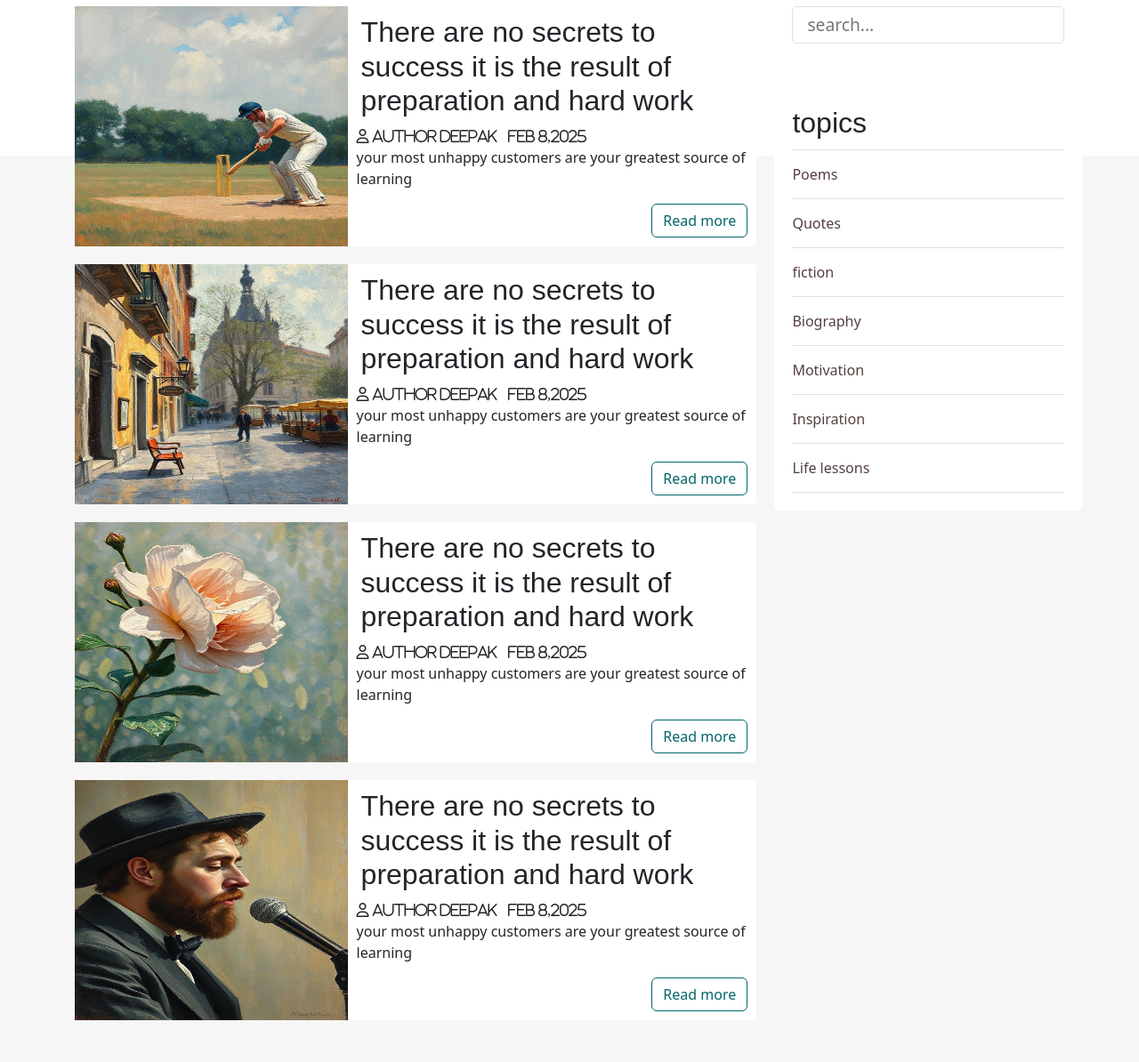
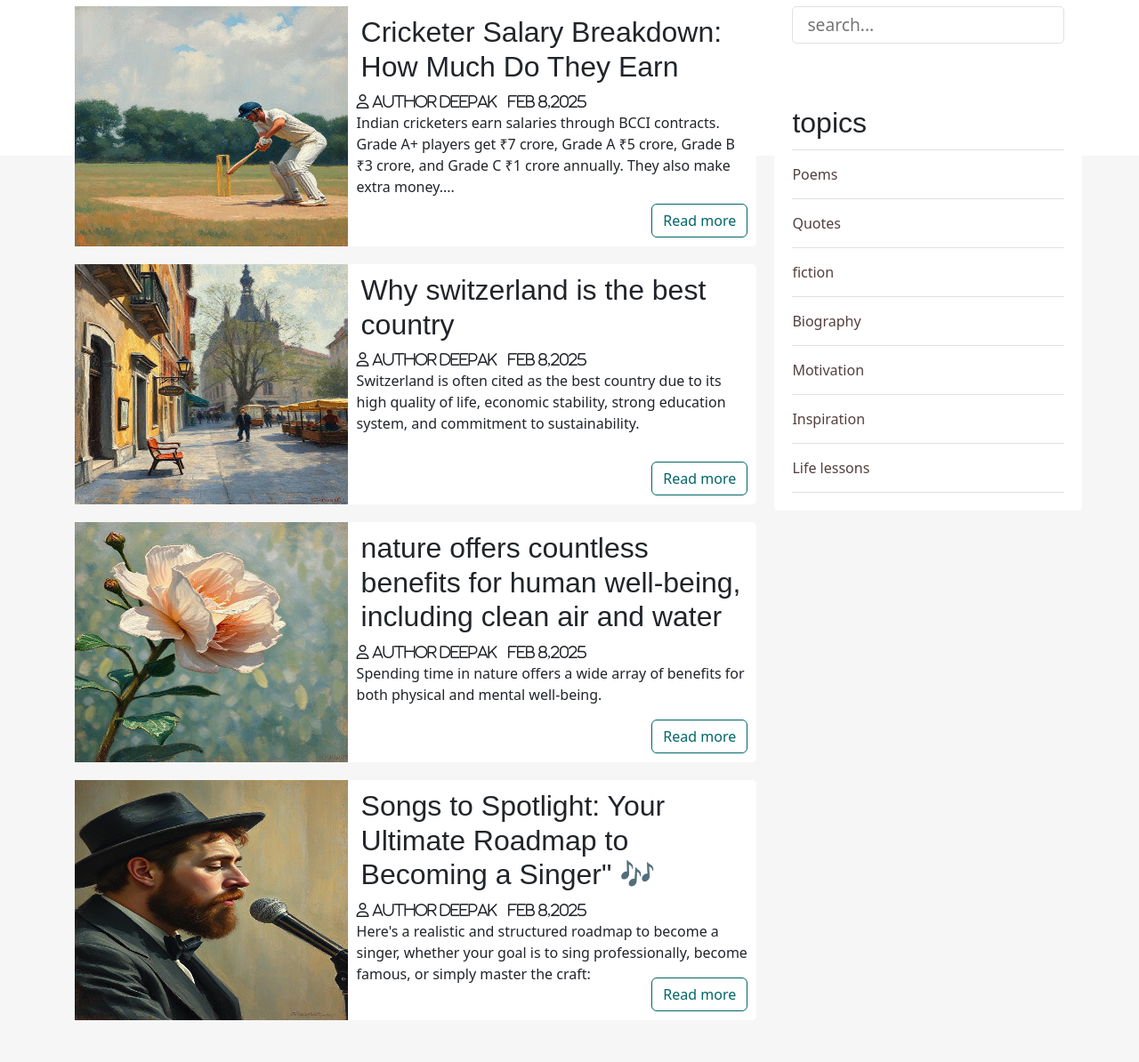
Before and after one commit to alexroyzz/blog-website, a plain HTML site: page index.html in a window 1280 px wide. Shown: the part 625-1819 px from the top of the page at 89% size. Drawn offline with nearby package versions, Linux system fonts and the light colour scheme; a web font is replaced by a local one.

Commit message:
Update index.html

```diff
--- a/index.html
+++ b/index.html
@@ -79,7 +79,7 @@
                     </div>
                 </div>
                 <div class="post">
-                    <img src="images/globa;l.jpeg" alt="" class="simage">
+                    <img src="images/global.jpeg" alt="" class="simage">
                     <div class="postinfo">
                         <h4><a href="single.html" style="color: inherit; text-decoration: none;"> Global</a></h4>
                         <i class="fa-solid fa-user">Author Deepak</i>
@@ -115,14 +115,14 @@
                 <div class="post clearfix">
                     <img src="cricket.jpg" alt="" class="post-image">
                     <div class="post-preview">
-                        <h2><a href="single.html" style="color: inherit; text-decoration: none;">There are no secrets to
-                                success it is the result of preparation and
-                                hard work</a></h2>
+                        <h2><a href="single.html" style="color: inherit; text-decoration: none;">Cricketer Salary
+                                Breakdown: How Much Do They Earn</a></h2>
                         <i class="far fa-user"> Author Deepak</i>
                         &nbsp;
                         <i class=" far calender">Feb 8,2025</i>
                         <p class="preview-text">
-                            your most unhappy customers are your greatest source of learning
+                            Indian cricketers earn salaries through BCCI contracts. Grade A+ players get ₹7 crore, Grade
+                            A ₹5 crore, Grade B ₹3 crore, and Grade C ₹1 crore annually. They also make extra money....
                         </p>
                         <a href="single.html" class="btn read-more"> Read more</a>
 
@@ -132,14 +132,14 @@
                 <div class="post clearfix">
                     <img src="beauty.jpg" alt="" class="post-image">
                     <div class="post-preview">
-                        <h2><a href="single.html" style="color: inherit; text-decoration: none;">There are no secrets to
-                                success it is the result of preparation and
-                                hard work</a></h2>
+                        <h2><a href="single.html" style="color: inherit; text-decoration: none;">Why switzerland is the
+                                best country</a></h2>
                         <i class="far fa-user"> Author Deepak</i>
                         &nbsp;
                         <i class=" far calender">Feb 8,2025</i>
                         <p class="preview-text">
-                            your most unhappy customers are your greatest source of learning
+                            Switzerland is often cited as the best country due to its high quality of life, economic
+                            stability, strong education system, and commitment to sustainability.
                         </p>
                         <a href="single.html" class="btn read-more"> Read more</a>
 
@@ -149,14 +149,14 @@
                 <div class="post clearfix">
                     <img src="nature.jpg" alt="" class="post-image">
                     <div class="post-preview">
-                        <h2><a href="single.html" style="color: inherit; text-decoration: none;">There are no secrets to
-                                success it is the result of preparation and
-                                hard work</a></h2>
+                        <h2><a href="single.html" style="color: inherit; text-decoration: none;">nature offers countless
+                                benefits for human well-being, including clean air and water</a></h2>
                         <i class="far fa-user"> Author Deepak</i>
                         &nbsp;
                         <i class=" far calender">Feb 8,2025</i>
                         <p class="preview-text">
-                            your most unhappy customers are your greatest source of learning
+                            Spending time in nature offers a wide array of benefits for both physical and mental
+                            well-being.
                         </p>
                         <a href="single.html" class="btn read-more"> Read more</a>
 
@@ -166,16 +166,16 @@
                 <div class="post clearfix">
                     <img src="singer.jpg" alt="" class="post-image">
                     <div class="post-preview">
-                        <h2><a href="single.html" style="color: inherit; text-decoration: none;">There are no secrets to
-                                success it is the result of preparation and
-                                hard work</a></h2>
+                        <h2><a href="singer.html" style="color: inherit; text-decoration: none;">Songs to Spotlight:
+                                Your Ultimate Roadmap to Becoming a Singer" 🎶 </a></h2>
                         <i class="far fa-user"> Author Deepak</i>
                         &nbsp;
                         <i class=" far calender">Feb 8,2025</i>
                         <p class="preview-text">
-                            your most unhappy customers are your greatest source of learning
+                            Here's a realistic and structured roadmap to become a singer, whether your goal is to sing
+                            professionally, become famous, or simply master the craft:
                         </p>
-                        <a href="single.html" class="btn read-more"> Read more</a>
+                        <a href="singer.html" class="btn read-more"> Read more</a>
                     </div>
                 </div>
             </div>
@@ -221,35 +221,47 @@
         <div class="footer" id="footer">
             <div class="footer-content">
                 <div class="footer-section about">
-                     <h1 class="logo-text"><span>Deepak</span>Yadav</h1>
+                    <h1 class="logo-text"><span>Deepak</span>Yadav</h1>
                     <p>
-                        hey i'm alex Deepak webpage made by me if you need this type of website and any type of website you can contect me on my instagram handle alexroyzzz and my gmail deepakrak201601
+                        hey i'm Deepak webpage made by me if you need this type of website and any type of website you
+                        can contect me on my instagram handle alexroyzzz and my gmail deepakrak201601
                     </p>
-                     <div class="contect">
+                    <div class="contect">
                         <span><i class="fas fa-phone"></i>&nbsp;123 456 78 </span>
                         <span><i class="fa-regular fa-envelope"></i>&nbsp;deepakrak201601@gmail.com </span>
-                     </div>
-                     <div class="socials">
+                    </div>
+                    <div class="socials">
                         <a href="#"><i class="fa-brands fa-facebook"></i></a>
-                        <a href="https://www.instagram.com/alexroyzz?igsh=c3oxZGdlbmpvOA=="><i class="fa-brands fa-instagram"></i></a>
-                     </div>
+                        <a href="https://www.instagram.com/alexroyzz?igsh=c3oxZGdlbmpvOA=="><i
+                                class="fa-brands fa-instagram"></i></a>
+                    </div>
                 </div>
                 <div class="footer-section links">
                     <h2>Quick Links</h2>
                     <br>
                     <ul>
-                        <a href=""><li>Events</li></a>
-                        <a href=""><li>Team</li></a>
-                        <a href=""><li>Mentore</li></a>
-                        <a href=""><li>Term and conditions</li></a>
+                        <a href="">
+                            <li>Events</li>
+                        </a>
+                        <a href="">
+                            <li>Team</li>
+                        </a>
+                        <a href="">
+                            <li>Mentore</li>
+                        </a>
+                        <a href="">
+                            <li>Term and conditions</li>
+                        </a>
                     </ul>
                 </div>
                 <div class="footer-section contant-form">
                     <h2>Contect Us</h2>
                     <br>
                     <form action="index.html" method="post">
-                        <input type="email" name="email" class="text-input contant-input" placeholder="Your email address...">
-                        <textarea rows="4" name="message" class="text-input contant-input" placeholder="Your message"></textarea>
+                        <input type="email" name="email" class="text-input contant-input"
+                            placeholder="Your email address...">
+                        <textarea rows="4" name="message" class="text-input contant-input"
+                            placeholder="Your message"></textarea>
                         <button type="submit" class="btn btn-big contant-btn">
                             <i class="fa-solid fa-message"></i>
                             Send
```
